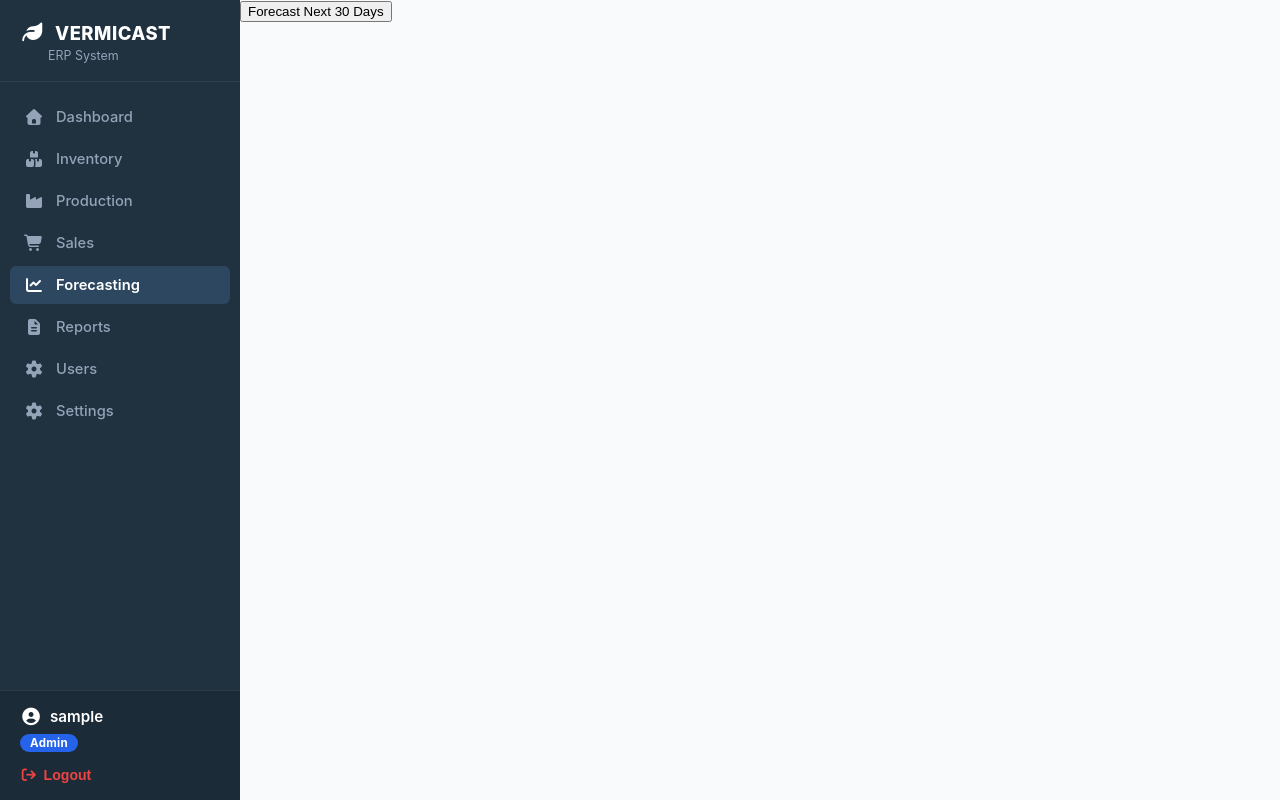
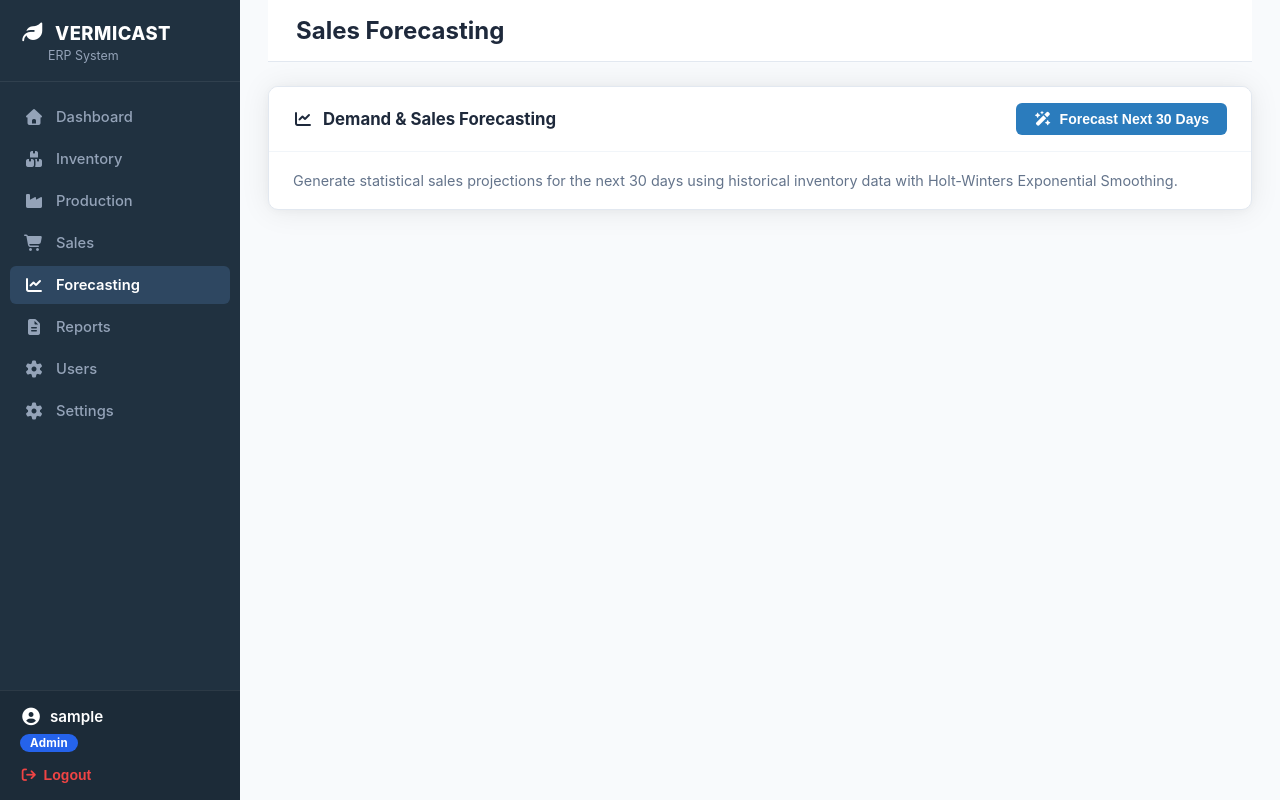
Before and after one commit to maloniedazh05-oss/capstone_final, a PHP site: page /forecasting/forecasting.php in a window 1280 px wide. Run offline with PHP 8.4, Linux system fonts and the light colour scheme; the visitor is signed in with stand-in values (Sample User, id 1); data that the repository does not hold is empty; some libraries are stand-ins or nearby versions.

Commit message:
Forecasting style1

```diff
--- a/forecasting.php
+++ b/forecasting.php
@@ -9,24 +9,35 @@ requireRole(['admin']);
     <meta charset="UTF-8">
     <meta name="viewport" content="width=device-width, initial-scale=1.0">
     <title>Forecasting</title>
+    <link rel="stylesheet" href="assets/node_modules/@fortawesome/fontawesome-free/css/all.min.css">
     <link rel="stylesheet" href="style.css">
 </head>
 <body>
     <?php require_once "main-sidebar.php"; ?>
     <div class="forecastingpage">
-        <form method="POST">
+        <div class="page-header">
+            <h1>Sales Forecasting</h1>
+        </div>
+
+        <!-- Action / Configuration Card -->
+        <div class="content-card">
+            <div class="card-header card-header-flex">
+                <h2><i class="fa-solid fa-chart-line"></i> Demand & Sales Forecasting</h2>
+                <form method="POST" style="margin: 0;">
                     <input type="hidden" name="test1">
-            <button>Forecast Next 30 Days</button>
+                    <button type="submit" class="btn-primary"><i class="fa-solid fa-wand-magic-sparkles"></i> Forecast Next 30 Days</button>
                 </form>
+            </div>
+            <div class="card-body">
+                <p class="section-desc" style="margin: 0;">Generate statistical sales projections for the next 30 days using historical inventory data with Holt-Winters Exponential Smoothing.</p>
+            </div>
+        </div>
 
         <?php
         // indexed array: [0 => oldest day quantity, 1095 => today quantity] - empty days = 0
         if($_SERVER['REQUEST_METHOD'] == "POST" && isset($_POST['test1'])) {
             $today = date('Y-m-d');
             $start_date = date('Y-m-d', strtotime($today . ' -1095 days'));
-
-            echo "Today: " . htmlspecialchars($today);
-            echo "<br>Start ( -1095 days ): " . htmlspecialchars($start_date);
 
             $status = 'Completed';
             $start_datetime = $start_date . ' 00:00:00';
@@ -51,8 +62,6 @@ requireRole(['admin']);
                 $start = date('Y-m-d', strtotime($start . ' +1 day'));
             }
 
-            echo "<br>Total days: " . count($data) . " (expected 1096 including today)";
-
             // Flask route is @app.route("/forecasting") on port 5000,
             // so POST to /forecasting (NOT /py_backend/forecasting.php)
             $url = "http://127.0.0.1:5000/forecasting";
@@ -71,26 +80,56 @@ requireRole(['admin']);
 
             $result = curl_exec($ch);
             if ($result === false) {
-                echo "<br>Is Flask running? Start it with: <code>python py_backend/forecasting.py</code>";
+                ?>
+                <div class="feedback-error">
+                    <i class="fa-solid fa-triangle-exclamation"></i>
+                    <span>Forecasting microservice is offline. Please start it with: <code>python py_backend/forecasting.py</code></span>
+                </div>
+                <?php
             } else {
                 $http_code = curl_getinfo($ch, CURLINFO_HTTP_CODE);
                 curl_close($ch);
 
                 $decoded = json_decode($result, true);
                 if ($http_code != 200 || !isset($decoded['success']) || !$decoded['success'] || !isset($decoded['result'])) {
-                    echo "<br>Forecast failed: " . htmlspecialchars($decoded['error'] ?? $result);
+                    ?>
+                    <div class="feedback-error">
+                        <i class="fa-solid fa-circle-exclamation"></i>
+                        <span>Forecast calculation failed: <?= htmlspecialchars($decoded['error'] ?? $result) ?></span>
+                    </div>
+                    <?php
                 } else {
                     // Clamp small negatives to 0, round to whole sacs
                     $forecast = array_map(function($v) { return max(0, (int)round($v)); }, $decoded['result']);
                     $total = array_sum($forecast);
                     $avg = $forecast ? round($total / count($forecast), 1) : 0;
-                    echo "<br><br><strong>Next 30 days prediction (Sac/day):</strong>";
-                    echo "<br>Total predicted: " . htmlspecialchars($total) . " | Daily average: " . htmlspecialchars($avg);
                     ?>
+                    <div class="content-card">
+                        <div class="card-header">
+                            <h2><i class="fa-solid fa-calendar-days"></i> Next 30 Days Forecast Predictions</h2>
+                        </div>
+                        <div class="card-body">
+                            <div class="forecast-meta-info">
+                                <i class="fa-solid fa-circle-info"></i>
+                                <span>Historical window: <strong><?= htmlspecialchars($start_date) ?></strong> to <strong><?= htmlspecialchars($today) ?></strong> (<?= count($data) ?> days continuous data evaluated)</span>
+                            </div>
+
+                            <div class="forecast-summary-bar">
+                                <div class="summary-item">
+                                    <span class="summary-label"><i class="fa-solid fa-basket-shopping"></i> Total Predicted Demand:</span>
+                                    <span class="summary-value"><strong><?= number_format($total) ?></strong> Sac</span>
+                                </div>
+                                <div class="summary-item">
+                                    <span class="summary-label"><i class="fa-solid fa-chart-simple"></i> Daily Average:</span>
+                                    <span class="summary-value"><strong><?= htmlspecialchars($avg) ?></strong> Sac/day</span>
+                                </div>
+                            </div>
+
                             <div class="table-responsive">
                                 <table class="data-table">
                                     <thead>
                                         <tr>
+                                            <th>Day</th>
                                             <th>Date</th>
                                             <th>Predicted Quantity</th>
                                         </tr>
@@ -98,23 +137,28 @@ requireRole(['admin']);
                                     <tbody>
                                         <?php foreach ($forecast as $i => $qty): ?>
                                         <tr>
-                                <td><?= htmlspecialchars(date('Y-m-d', strtotime($today . ' +' . ($i + 1) . ' days'))) ?></td>
-                                <td><strong><?= htmlspecialchars($qty) ?></strong></td>
+                                            <td>Day <?= ($i + 1) ?></td>
+                                            <td><?= htmlspecialchars(date('F d, Y (l)', strtotime($today . ' +' . ($i + 1) . ' days'))) ?></td>
+                                            <td><strong><?= htmlspecialchars($qty) ?> Sac</strong></td>
                                         </tr>
                                         <?php endforeach; ?>
                                     </tbody>
                                 </table>
                             </div>
+
+                            <?php if (isset($_GET['debug'])): ?>
+                                <div class="forecast-debug-box">
+                                    <strong>JSON sent to Python (<?= count($data) ?> values):</strong>
+                                    <pre><?= htmlspecialchars($data_json) ?></pre>
+                                </div>
+                            <?php endif; ?>
+                        </div>
+                    </div>
                     <?php
-                    if (isset($_GET['debug'])) {
-                        echo "<br><strong>JSON sent to Python:</strong><br>";
-                        echo "<pre>" . htmlspecialchars($data_json) . "</pre>";
-                    }
                 }
             }
         }
         ?>
-
     </div> <!--Forecastingpage END-->
 </body>
 </html>
--- a/style.css
+++ b/style.css
@@ -655,7 +726,8 @@ Page Header & Unified Page Container START
 .productionpage,
 .salespage,
 .reportspage,
-.userspage {
+.userspage,
+.forecastingpage {
     padding: 0 28px 40px;
     background: var(--color-bg-page);
     box-sizing: border-box;
```
Also changed, not shown: other parts of style.css (+73 -1 lines), 1 other file. Lines whose indentation alone changed are shown as unchanged.
